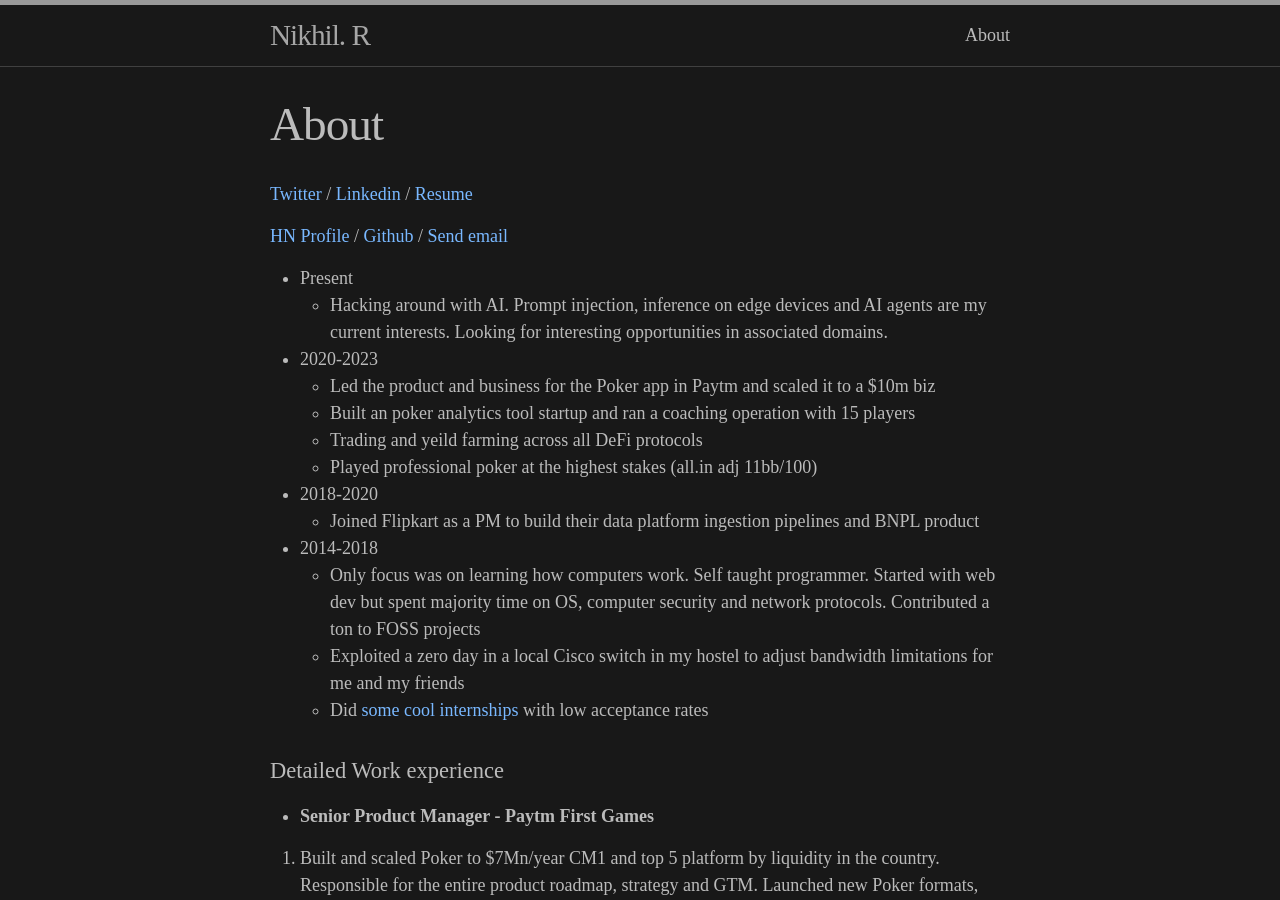
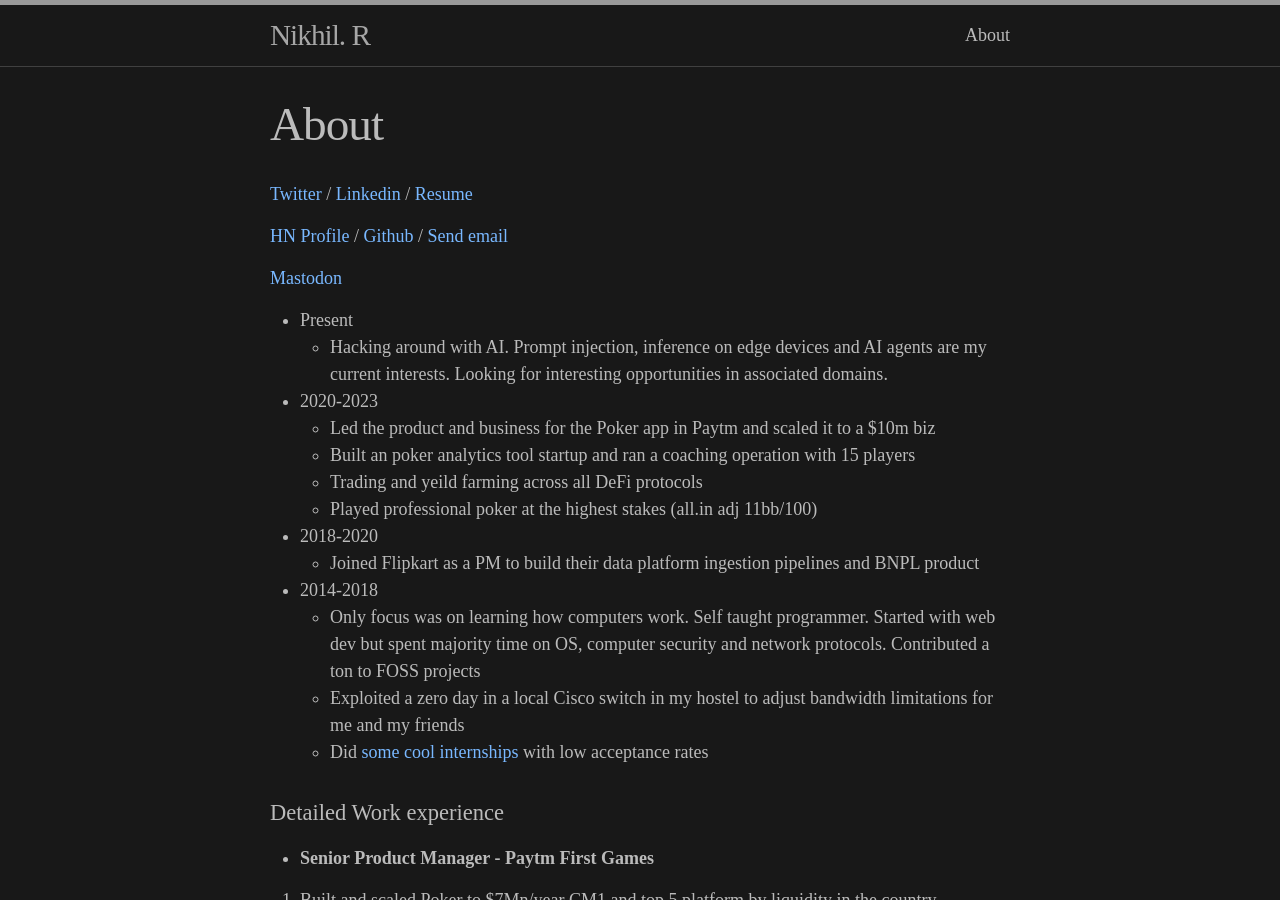
Before and after one commit to r-nikhil/r-nikhil.github.io, a Jekyll site: the page built from work.md, in a window 1280 px wide and 900 px high. Built offline with Jekyll 4.4.1, drawn with Linux system fonts in a browser that asks for light colours.

Commit message:
Update work.md

```diff
--- a/work.md
+++ b/work.md
@@ -7,6 +7,8 @@
 <a href="https://twitter.com/rnikhilcom">Twitter </a> / <a href="https://www.linkedin.com/in/rnikhilcom/">Linkedin </a>/ <a href= "https://rnikhil.com/assets/files/resume.pdf"> Resume </a>
 
 <a href= "https://news.ycombinator.com/user?id=whoami_nr"> HN Profile </a> / <a href= "https://github.com/r-nikhil"> Github </a> / <a href="mailto:contact@rnikhil.com">Send email</a>
+
+<a rel="me" href="https://mastodon.social/@rnikhil">Mastodon</a>
 - Present
   - Hacking around with AI. Prompt injection, inference on edge devices and AI agents are my current interests. Looking for interesting opportunities in associated domains.
 - 2020-2023
```
